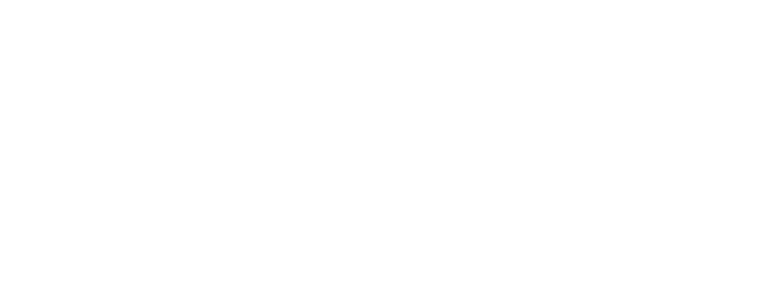
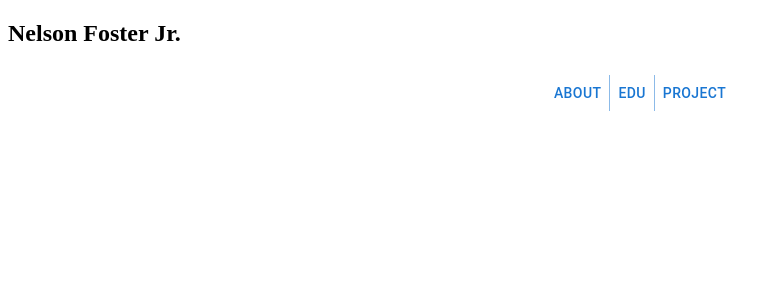
Before and after one commit to MoxUFO/react-port, a React (Create React App) app in the folder react-portfolio/: page / in a window 1280 px wide. Shown: the top 300 px of the page, without its empty margins (0-779 px from the left). Built offline with nearby package versions, Linux system fonts and the light colour scheme.

Commit message:
replace bootstrap with material ui and started on the header

```diff
--- a/react-portfolio/package.json
+++ b/react-portfolio/package.json
@@ -3,10 +3,12 @@
   "version": "0.1.0",
   "private": true,
   "dependencies": {
+    "@emotion/react": "^11.11.1",
+    "@emotion/styled": "^11.11.0",
+    "@mui/material": "^5.13.4",
     "@testing-library/jest-dom": "^5.16.5",
     "@testing-library/react": "^13.4.0",
     "@testing-library/user-event": "^13.5.0",
-    "bootstrap": "^5.3.0",
     "react": "^18.2.0",
     "react-dom": "^18.2.0",
     "react-scripts": "5.0.1",
--- a/react-portfolio/src/components/Header.js
+++ b/react-portfolio/src/components/Header.js
@@ -1,10 +1,30 @@
-import React from "react";
+import * as React from 'react';
+import Button from '@mui/material/Button';
+import ButtonGroup from '@mui/material/ButtonGroup';
+import Box from '@mui/material/Box';
+import '../styles/Header.css'
 // import NavTabs from "./NavTabs";
 
 function Header() {
     return (
-      <header>
-
+      <header class='my-header'>
+        <h2>Nelson Foster Jr.</h2>
+        <Box
+      sx={{
+        display: 'flex',
+        flexDirection: 'column',
+        alignItems: 'center',
+        '& > *': {
+          m: 1,
+        },
+      }}
+    >
+      <ButtonGroup variant="text" aria-label="text button group">
+        <Button>About</Button>
+        <Button>Edu</Button>
+        <Button>Project</Button>
+      </ButtonGroup>
+    </Box>
       </header>
 
     )
--- a/react-portfolio/src/index.js
+++ b/react-portfolio/src/index.js
@@ -1,6 +1,6 @@
 import React from 'react';
 import ReactDOM from 'react-dom';
 import App from './App';
-import 'bootstrap/dist/css/bootstrap.min.css';
+// import 'bootstrap/dist/css/bootstrap.min.css';
 
 ReactDOM.render(<App />, document.getElementById('root'));
--- /dev/null
+++ b/react-portfolio/src/styles/Header.css
@@ -0,0 +1,3 @@
+#my-header {
+    background-color: green;
+  }
```
Also changed, not shown: 1 other file (tests, documents, lock files or other folders).
